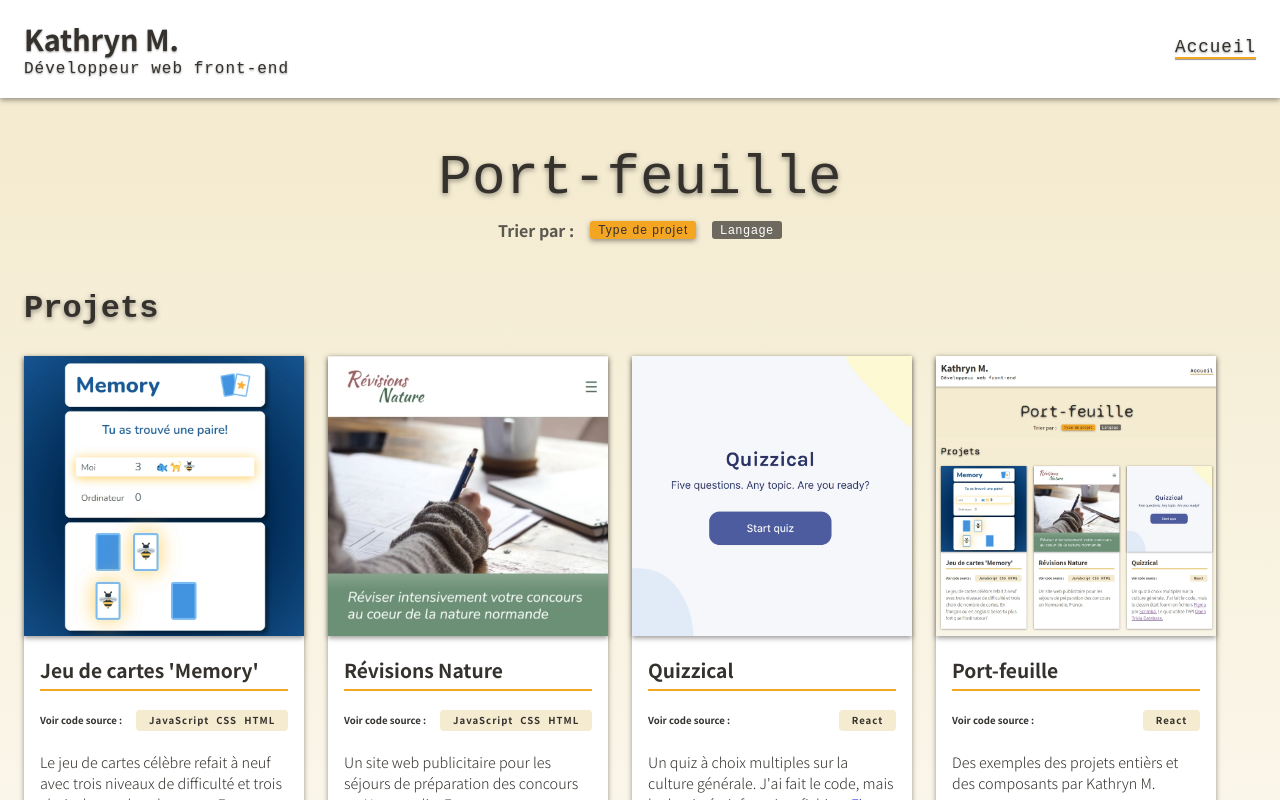
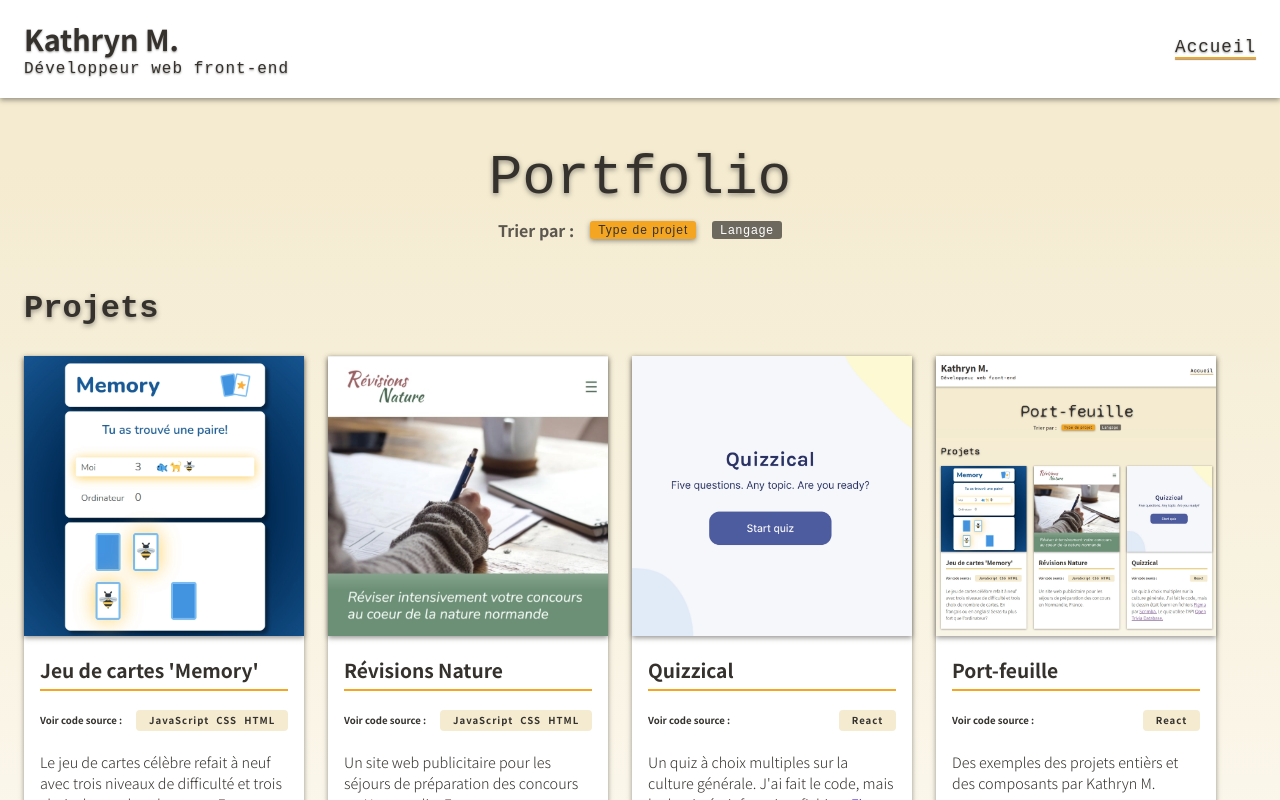
Before and after one commit to kathryn-m/portfolio, a React (Create React App) app: page / in a window 1280 px wide. Shown: the top 800 px of the page. Built offline with nearby package versions, Linux system fonts and the light colour scheme; a web font is replaced by a local one.

Commit message:
Changed heading on French site to Portfolio

```diff
--- a/src/headings.js
+++ b/src/headings.js
@@ -6,7 +6,7 @@ export default {
 		logo2: "Développeur web front-end",
 		nav1: "Accueil",
 		nav2: "Contact",
-		h1: "Port-feuille",
+		h1: "Portfolio",
 		sortLabel1: "Trier par :",
 		sortLabel2: "Type de projet",
 		sortLabel3: "Langage" ,
```
